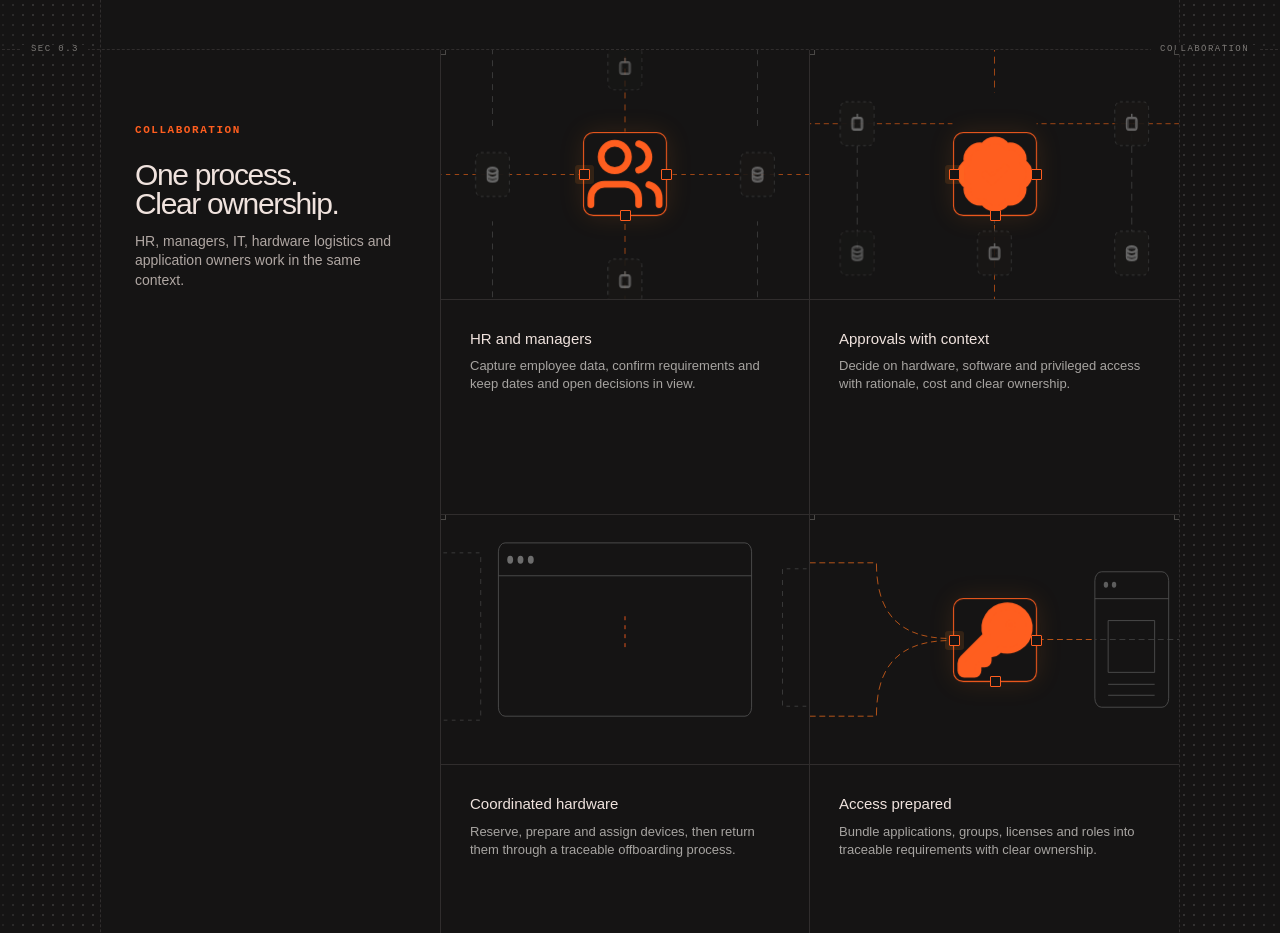
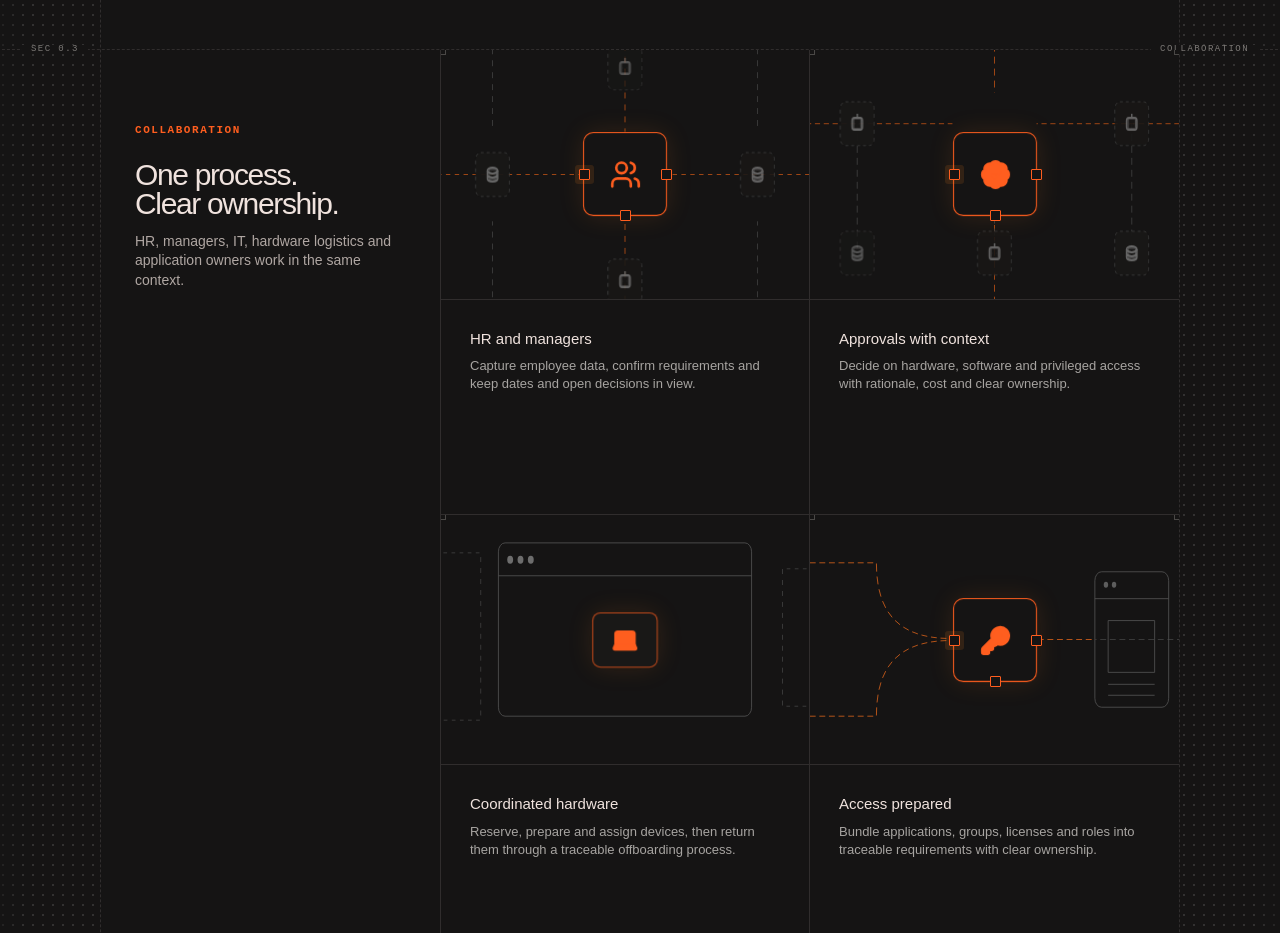
Before and after one commit to schahinzadeh-rgb/Pelvin, a React (Vite) app: page / in a window 1280 px wide. Shown: the part 2560-3493 px from the top of the page. Built offline with nearby package versions, Linux system fonts and the light colour scheme.

Commit message:
Fix schematic hardware graphic

```diff
--- a/src/index.css
+++ b/src/index.css
@@ -180,13 +180,13 @@ button { color: inherit; }
 .schematic-card:nth-child(2n) { border-right: 0; }
 .schematic-card:nth-last-child(-n+2) { border-bottom: 0; }
 .diagram { position: relative; z-index: 2; height: 250px; overflow: hidden; border-bottom: 1px solid var(--line); }
-.diagram svg { position: absolute; inset: 0; width: 100%; height: 100%; }
+.diagram > svg { position: absolute; inset: 0; width: 100%; height: 100%; }
 .diagram .flow-line { animation: dashFlow 14s linear infinite; }
 .diagram .accent-flow { animation-duration: 9s; }
 .mini-server { animation: endpointPulse 5s ease-in-out infinite; transform-box: fill-box; transform-origin: center; }
 .mini-server:nth-of-type(2n) { animation-delay: -1.7s; }.mini-server:nth-of-type(3n) { animation-delay: -3.1s; }
 .node-icon { position: absolute; left: 50%; top: 50%; z-index: 3; width: 82px; height: 82px; display: grid; place-items: center; transform: translate(-50%, -50%); color: var(--orange); border: 1.5px solid var(--orange); border-radius: 10px; background: var(--bg); box-shadow: 0 0 0 rgba(246,130,31,0); animation: nodeBreathe 4.8s ease-in-out infinite; transition: border-color 220ms ease, color 220ms ease; }
-.node-icon.compact { width: auto; height: auto; border: 0; background: transparent; }
+.node-icon.compact { width: 64px; height: 54px; border: 1px solid rgba(255,94,31,.72); border-radius: 8px; background: #191817; box-shadow: 0 0 24px rgba(255,94,31,.08); }
 .schematic-card:hover .node-icon { border-color: #ff9a58; color: #ff9a58; }
 .port { position: absolute; z-index: 4; width: 11px; height: 11px; border: 1px solid var(--orange); background: var(--bg); border-radius: 1px; animation: portBlink 3.8s ease-in-out infinite; }
 .port-right { animation-delay: -1.2s; }.port-bottom { animation-delay: -2.4s; }
```
